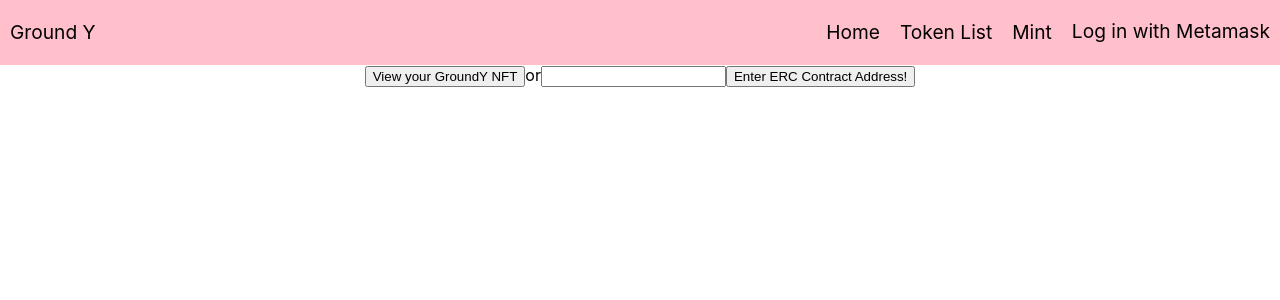
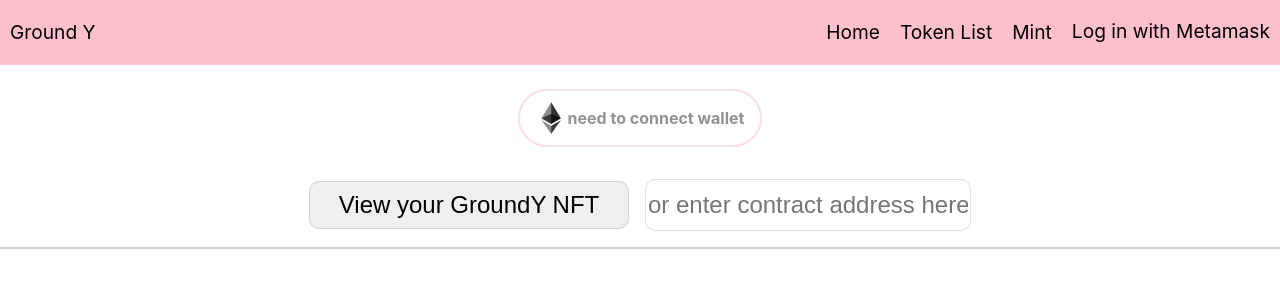
Before and after one commit to codestates/beb-03-GroundY, a React (Create React App) app in the folder opensea-project/: page /tokenlist in a window 1280 px wide. Shown: the top 300 px of the page. Built offline with nearby package versions, Linux system fonts and the light colour scheme.

Commit message:
bug fix tokenlist and css

```diff
--- a/opensea-project/src/components/LoadingIndicator/LoadingIndicator.js
+++ b/opensea-project/src/components/LoadingIndicator/LoadingIndicator.js
@@ -1,7 +1,22 @@
 import React from "react";
+import styled from "styled-components";
 
-function LoadingIndicator() {
-  return <div>로딩중</div>;
+import LoadingImage from "./Loadingimage.gif";
+
+const Loading = styled.div`
+  padding: 20%;
+`;
+
+function LoadingIndicator({ account }) {
+  return (
+    <Loading>
+      {account ? (
+        <img src={LoadingImage} alt=""></img>
+      ) : (
+        <div>you need to connect wallet first</div>
+      )}
+    </Loading>
+  );
 }
 
 export default LoadingIndicator;
--- a/opensea-project/src/components/Modal/Modal.js
+++ b/opensea-project/src/components/Modal/Modal.js
@@ -1,6 +1,5 @@
+// import packages
 import React from "react";
-
-// import packages
 import { useState } from "react";
 import styled from "styled-components";
 
@@ -23,7 +22,7 @@ const ModalContainer = styled.div`
   top: 50%;
   transform: translate(-50%, -50%);
   max-height: 80%;
-  width: 20rem;
+  width: 50%;
   height: 80%;
   padding: 16px;
   background: white;
--- a/opensea-project/src/components/SeeToken/SeeToken.js
+++ b/opensea-project/src/components/SeeToken/SeeToken.js
@@ -1,25 +1,35 @@
+// import packages
 import React from "react";
-
-// Import packages
 import { useState } from "react";
 import styled from "styled-components";
 
-// Import components
+// import components
 import Modal from "../Modal/Modal";
 
-const Erc721list = styled.div`
-  display: flex;
-  flex-wrap: wrap;
-  width: 33%;
+const Erc721token = styled.div`
+  width: 28vw;
+  height: 60vh;
+  overflow: hidden;
+  margin: 2.5vw;
+  border: 2px solid rgba(177, 240, 226, 0.5); //mint
+  border-radius: 20px;
+  cursor: pointer;
+  box-shadow: 1px 1px 20px #ddd;
 `;
 
-const Erc721token = styled.div`
-  background-color: aliceblue;
-  width: max-content;
-  overflow: auto;
-  margin: 1%;
-  border: 1px solid green;
-  cursor: pointer;
+const TokenName = styled.div`
+  color: rgba(100, 100, 100, 0.9);
+  font-size: 1rem;
+  font-weight: 600;
+  text-align: left;
+  padding: 0 1rem;
+`;
+
+const TokenInfo = styled.div`
+  font-size: 1.5rem;
+  font-weight: 800;
+  text-align: left;
+  padding: 0 1rem 0 1rem;
 `;
 
 function SeeToken({ web3, account, token, newErc721addr }) {
@@ -34,17 +44,17 @@ function SeeToken({ web3, account, token, newErc721addr }) {
   };
 
   return (
-    <Erc721list>
     <Erc721token>
-        <span className="name">{token.name}</span>(
-        <span className="symbol">{token.symbol}</span>)
-        <div className="nft">#{token.tokenId}</div>
       <img
         alt=""
         className="nftimg"
         src={token.NFTdata.image}
         onClick={openModal}
       />
+      <TokenName>{token.name}</TokenName>
+      <TokenInfo>
+        {token.symbol} - #{token.tokenId}{" "}
+      </TokenInfo>
       <Modal
         showModal={showModal}
         closeModal={closeModal}
@@ -54,7 +64,6 @@ function SeeToken({ web3, account, token, newErc721addr }) {
         newErc721addr={newErc721addr}
       ></Modal>
     </Erc721token>
-    </Erc721list>
   );
 }
 
--- a/opensea-project/src/pages/TokenList/TokenList.js
+++ b/opensea-project/src/pages/TokenList/TokenList.js
@@ -1,7 +1,6 @@
+// import packages
 import React from "react";
-
-// import packages
-import { useState } from "react";
+import { useState, useRef } from "react";
 import styled from "styled-components";
 import axios from "axios";
 
@@ -12,12 +11,52 @@ import LoadingIndicator from "../../components/LoadingIndicator/LoadingIndicator
 // import ABI
 import erc721Abi from "../../abi/erc721Abi";
 
+// import images
+import ethimg from "./images/eth.png";
+
+const Userinfo = styled.div`
+  display: flex;
+  width: max-content;
+  margin: 1.5rem auto;
+  padding: 0.7rem 1rem;
+  border: 2px solid rgba(246, 194, 203, 0.5); //pink
+  border-radius: 50px;
+`;
+
+const Address = styled.div`
+  margin: auto;
+  color: rgba(100, 100, 100, 0.7);
+  font-weight: bold;
+`;
+
+const Hr = styled.hr`
+  border: 1px solid rgba(100, 100, 100, 0.3);
+`;
+
+const Nftbutton = styled.button`
+  width: 25%;
+  height: 3rem;
+  border: 1px solid rgba(100, 100, 100, 0.2);
+  border-radius: 10px;
+  font-size: 1.5rem;
+  margin: 0.5rem;
+`;
+const Addressinput = styled.input`
+  width: 25%;
+  height: 3rem;
+  border: 1px solid rgba(100, 100, 100, 0.2);
+  border-radius: 10px;
+  font-size: 1.5rem;
+  margin: 0.5rem;
+`;
+
 function TokenList({ web3, account }) {
   const [erc721list, setErc721list] = useState([]);
   const [newErc721addr, setNewErc721Addr] = useState(
     "0xb66df44befEdc0Cc63CD80F9F08EFC99CB9451fe"
   );
   const [onLoading, setOnLoading] = useState();
+  const addressInput = useRef();
 
   const addNewErc721Token = async () => {
     setErc721list([]);
@@ -52,23 +91,51 @@ function TokenList({ web3, account }) {
     setOnLoading(false);
   };
 
+  const enterKey = (e) => {
+    if (e.keyCode === 13) {
+      addNewErc721Token();
+      setNewErc721Addr("0xb66df44befEdc0Cc63CD80F9F08EFC99CB9451fe");
+    }
+  };
+
+  // const clearInput = () => {
+  //   addressInput.current.value = "";
+  // };
+
   return (
+    <div>
+      <Userinfo>
+        <img src={ethimg} alt="no image" width={32} />
+        <Address>
+          {account ? account : <div>need to connect wallet</div>}
+        </Address>
+      </Userinfo>
       <div className="tokenlist">
-      <div className="newErc721">
-        <button onClick={addNewErc721Token}>View your GroundY NFT</button>
-        or
-        <input
+        <Nftbutton
+          onClick={() => {
+            addNewErc721Token();
+            // clearInput();
+          }}
+        >
+          View your GroundY NFT
+        </Nftbutton>
+        <Addressinput
           // value로 초깃값
           type="text"
+          placeholder="or enter contract address here!"
           onChange={(e) => {
             setNewErc721Addr(e.target.value);
-            // 입력받을 때마다 newErc721addr 갱신
           }}
-        ></input>
-        <button onClick={addNewErc721Token}>Enter ERC Contract Address!</button>
-      </div>
+          onKeyDown={(e) => {
+            enterKey(e);
+          }}
+        ></Addressinput>
+        {/* <button onClick={addNewErc721Token}>
+            Enter ERC Contract Address!
+          </button> */}
+        <Hr></Hr>
         {onLoading ? (
-        <LoadingIndicator />
+          <LoadingIndicator account={account} />
         ) : (
           <Erc721
             web3={web3}
@@ -78,6 +145,7 @@ function TokenList({ web3, account }) {
           />
         )}
       </div>
+    </div>
   );
 }
 
```
Also changed, not shown: opensea-project/src/components/Erc721/Erc721.js (+4 -3 lines), opensea-project/src/components/LoadingIndicator/Loadingimage.gif (renamed from opensea-project/src/components/LoadingIndicator/LoadingIndicator.gif), opensea-project/src/pages/TokenList/images/eth.png (added). Lines whose indentation alone changed are shown as unchanged.
